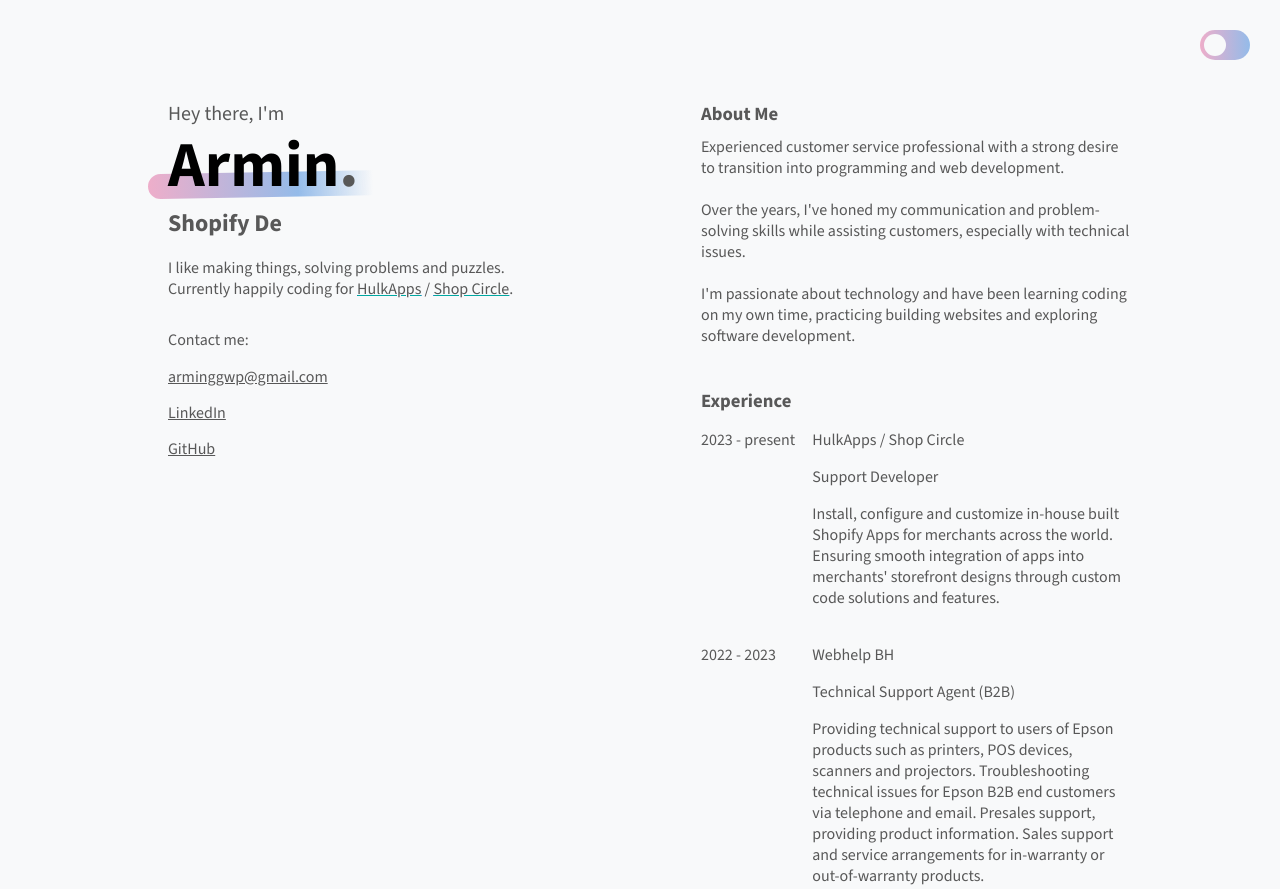
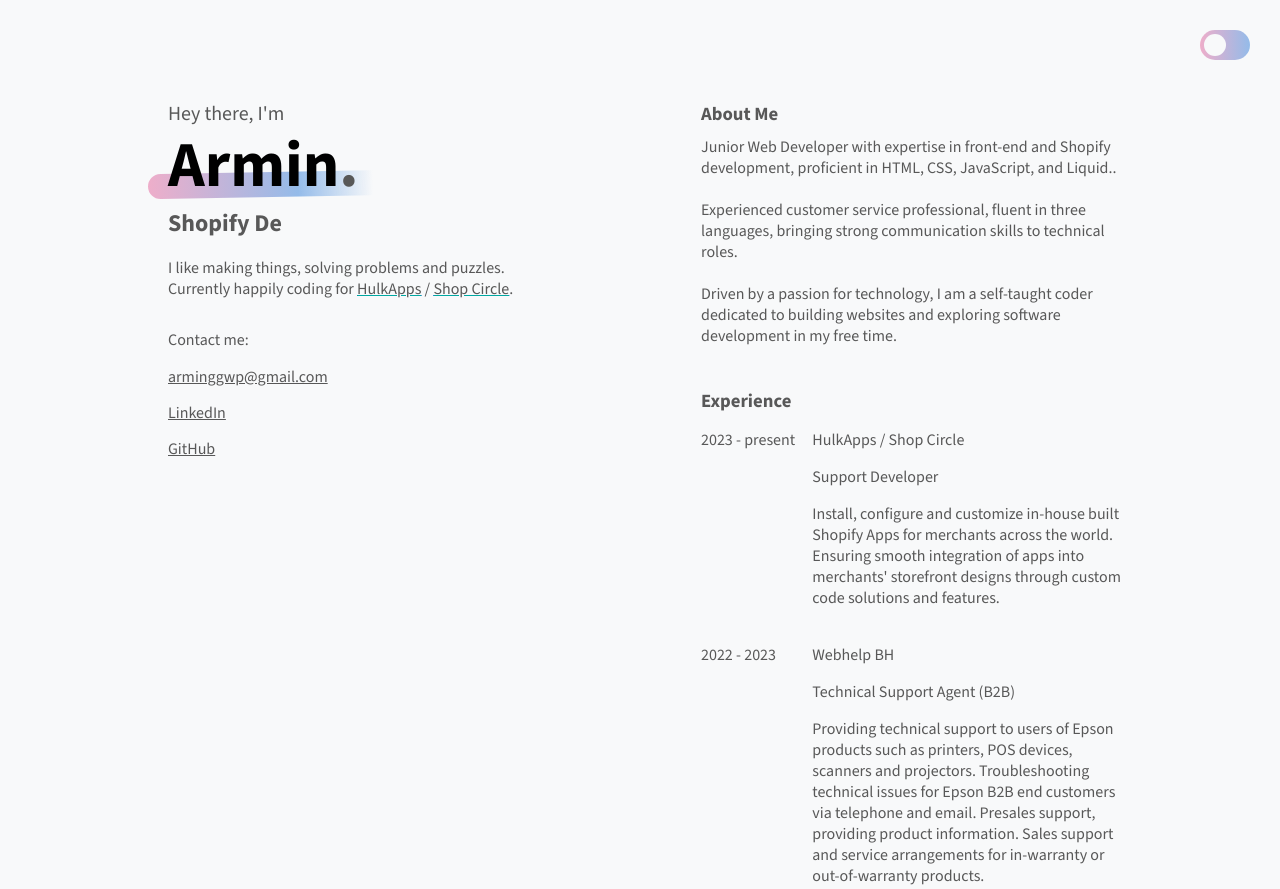
Before and after one commit to arminggwp/personal-site, a plain HTML site: page index.html in a window 1280 px wide. Shown: the top 889 px of the page. Drawn offline with nearby package versions, Linux system fonts and the light colour scheme.

Commit message:
rewrite 'about me' section

```diff
--- a/index.html
+++ b/index.html
@@ -38,9 +38,9 @@
         <div class="about">
           <h3>About Me</h3>
           <div>
-            Experienced customer service professional with a strong desire to transition into programming and web development.<br>
-            <br>Over the years, I've honed my communication and problem-solving skills while assisting customers, especially with technical issues.<br>
-            <br>I'm passionate about technology and have been learning coding on my own time, practicing building websites and exploring software development.
+            Junior Web Developer with expertise in front-end and Shopify development, proficient in HTML, CSS, JavaScript, and Liquid..<br>
+            <br>Experienced customer service professional, fluent in three languages, bringing strong communication skills to technical roles.<br>
+            <br>Driven by a passion for technology, I am a self-taught coder dedicated to building websites and exploring software development in my free time.
           </div>
         </div>
         <div class="experience">
```
